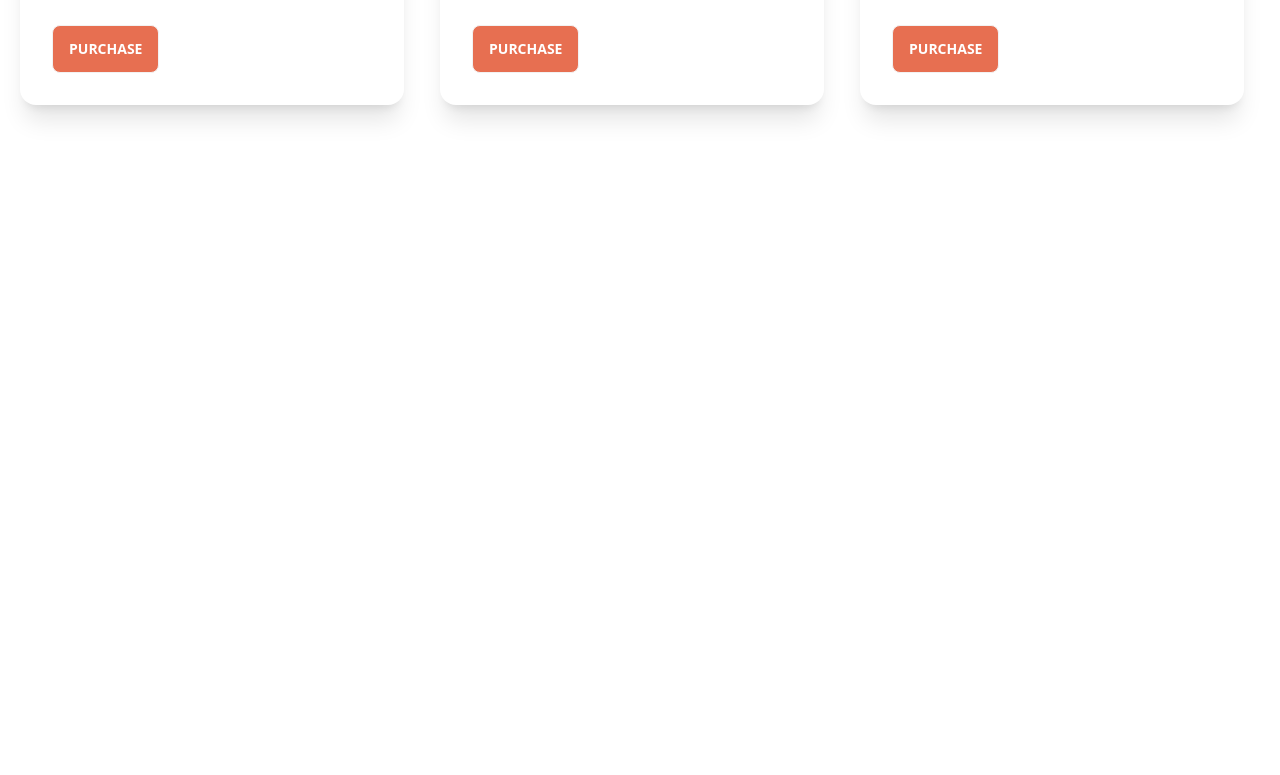
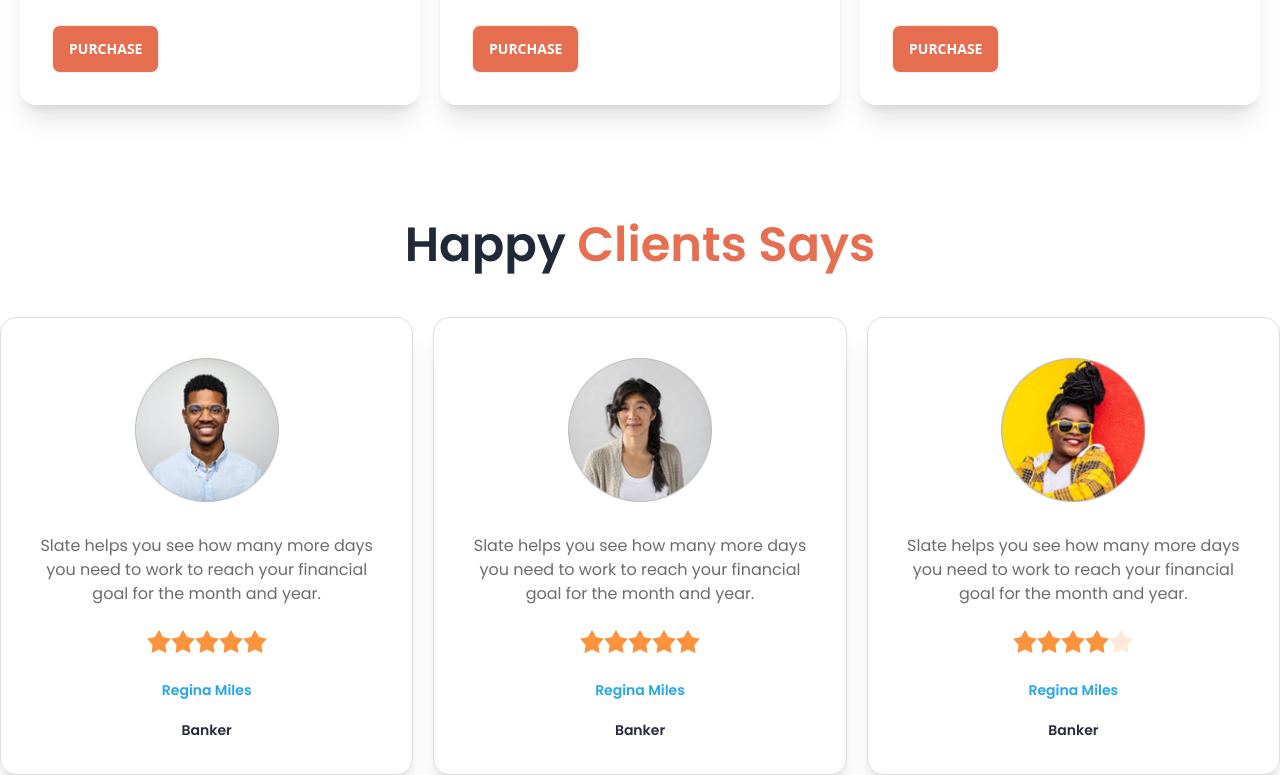
Before and after one commit to Sayem-Bhuiyan/Biker-Zone-with-DaisyUi, a plain HTML site: page index.html in a window 1280 px wide. Shown: the part 1875-2650 px from the top of the page. Before the commit the page ends 2128 px from the top, so only its background shows below. Drawn offline with nearby package versions, Linux system fonts and the light colour scheme.

Commit message:
created the happy client section

```diff
--- a/index.html
+++ b/index.html
@@ -27,6 +27,7 @@
                         'slider-p-color': 'rgba(0, 0, 0, 0.80)',
                         'slider-bg-color': 'rgba(231, 111, 81, 0.10)',
                         'card-p-color': '#6C6C6C',
+                        'review-name': '#23A6F0',
                     }
                 }
             }
@@ -208,14 +209,14 @@
         </section>
 
         <!-- latest bike section -->
-        <section class="mb-20 lg:mb-32">
+        <section class="mb-20 lg:mb-24 m-5 md:m-auto">
             <h2 class="text-5xl font-semibold popins text-center mb-12 capitalize">
                 latest Bikes
             </h2>
             <!-- card section -->
             <div class="grid gap-5 grid-cols-1 md:grid-cols-2 lg:grid-cols-3 p-5">
                 <!-- first card -->
-                <div class="card w-96 bg-base-100 shadow-xl">
+                <div class="card bg-base-100 shadow-xl">
                     <figure><img src="/images/others/latest1.png" alt="Shoes" /></figure>
                     <div class="card-body">
                       <h2 class="card-title text-2xl font-semibold popins">Ducati XDIAVEL S-73</h2>
@@ -226,7 +227,7 @@
                     </div>
                 </div>
                 <!-- second card -->
-                <div class="card w-96 bg-base-100 shadow-xl">
+                <div class="card bg-base-100 shadow-xl">
                     <figure><img src="/images/others/latest2.png" alt="Shoes" /></figure>
                     <div class="card-body">
                       <h2 class="card-title text-2xl font-semibold popins">Motorcycles & Scooters</h2>
@@ -237,7 +238,7 @@
                     </div>
                 </div>
                 <!-- first card -->
-                <div class="card w-96 bg-base-100 shadow-xl">
+                <div class="card bg-base-100 shadow-xl">
                     <figure><img src="/images/others/latest3.png" alt="Shoes" /></figure>
                     <div class="card-body">
                       <h2 class="card-title text-2xl font-semibold popins">2021 Honda CBR500R</h2>
@@ -249,6 +250,89 @@
                 </div>
             </div>
         </section>
+
+        <!-- happy client says section -->
+        <section class="mb-24 m-5 md:m-auto">
+            <h2 class="text-5xl font-semibold popins text-center mb-12 capitalize">
+                Happy <span class="text-btn-color">Clients says</span>
+            </h2>
+
+            <!-- review card -->
+            <div class="grid grid-cols-1 md:grid-cols-2 lg:grid-cols-3 gap-5">
+                <!-- first card -->
+                <div class="card bg-base-100 shadow-xl border border-[#DEDEDE]">
+                    <figure class="px-10 pt-10">
+                      <img class="h-36" src="/images/others/user-1.png" alt="Shoes" class="rounded-xl" />
+                    </figure>
+                    <div class="card-body items-center text-center space-y-4">
+                      <p class="popins text-base leading-6 font-normal text-[#6C6C6C]">Slate helps you see how
+                        many more days you need
+                        to work to reach your financial
+                        goal for the month and year.</p>
+
+                        <div class="rating">
+                            <input type="radio" name="rating-2" class="mask mask-star-2 bg-orange-400" />
+                            <input type="radio" name="rating-2" class="mask mask-star-2 bg-orange-400" />
+                            <input type="radio" name="rating-2" class="mask mask-star-2 bg-orange-400" />
+                            <input type="radio" name="rating-2" class="mask mask-star-2 bg-orange-400" checked />
+                            <input type="radio" name="rating-2" class="mask mask-star-2 bg-orange-400" />
+                        </div>
+                      <div class="text-center space-y-4" >
+                        <p class="text-sm font-semibold leading-6 popins text-review-name">Regina Miles</p>
+                        <p class="block text-[#252B42] text-sm font-semibold leading-6 popins">Banker</p>
+                      </div>
+                    </div>
+                  </div>
+                <!-- second card -->
+                <div class="card bg-base-100 shadow-xl border border-[#DEDEDE]">
+                    <figure class="px-10 pt-10">
+                      <img class="h-36" src="/images/others/user-2.png" alt="Shoes" class="rounded-xl" />
+                    </figure>
+                    <div class="card-body items-center text-center space-y-4">
+                      <p class="popins text-base leading-6 font-normal text-[#6C6C6C]">Slate helps you see how
+                        many more days you need
+                        to work to reach your financial
+                        goal for the month and year.</p>
+
+                        <div class="rating">
+                            <input type="radio" name="rating-2" class="mask mask-star-2 bg-orange-400" />
+                            <input type="radio" name="rating-2" class="mask mask-star-2 bg-orange-400" />
+                            <input type="radio" name="rating-2" class="mask mask-star-2 bg-orange-400" />
+                            <input type="radio" name="rating-2" class="mask mask-star-2 bg-orange-400" checked />
+                            <input type="radio" name="rating-2" class="mask mask-star-2 bg-orange-400" />
+                        </div>
+                      <div class="text-center space-y-4" >
+                        <p class="text-sm font-semibold leading-6 popins text-review-name">Regina Miles</p>
+                        <p class="block text-[#252B42] text-sm font-semibold leading-6 popins">Banker</p>
+                      </div>
+                    </div>
+                  </div>
+                <!-- third card -->
+                <div class="card bg-base-100 shadow-xl border border-[#DEDEDE]">
+                    <figure class="px-10 pt-10">
+                      <img class="h-36" src="/images/others/user-3.png" alt="Shoes" class="rounded-xl" />
+                    </figure>
+                    <div class="card-body items-center text-center space-y-4">
+                      <p class="popins text-base leading-6 font-normal text-[#6C6C6C]">Slate helps you see how
+                        many more days you need
+                        to work to reach your financial
+                        goal for the month and year.</p>
+
+                        <div class="rating">
+                            <input type="radio" name="rating-2" class="mask mask-star-2 bg-orange-400" />
+                            <input type="radio" name="rating-2" class="mask mask-star-2 bg-orange-400" />
+                            <input type="radio" name="rating-2" class="mask mask-star-2 bg-orange-400" />
+                            <input type="radio" name="rating-2" class="mask mask-star-2 bg-orange-400" checked />
+                            <input type="radio" name="rating-2" class="mask mask-star-2 bg-orange-400" />
+                        </div>
+                      <div class="text-center space-y-4" >
+                        <p class="text-sm font-semibold leading-6 popins text-review-name">Regina Miles</p>
+                        <p class="block text-[#252B42] text-sm font-semibold leading-6 popins">Banker</p>
+                      </div>
+                    </div>
+                  </div>
+            </div>
+        </section>
     </main>
 </body>
 
```
